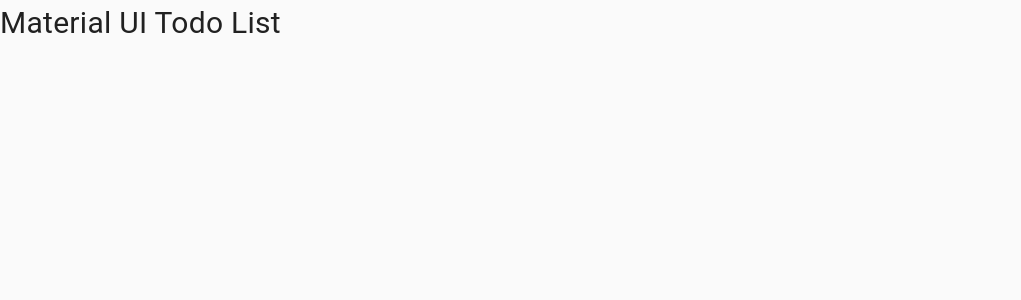
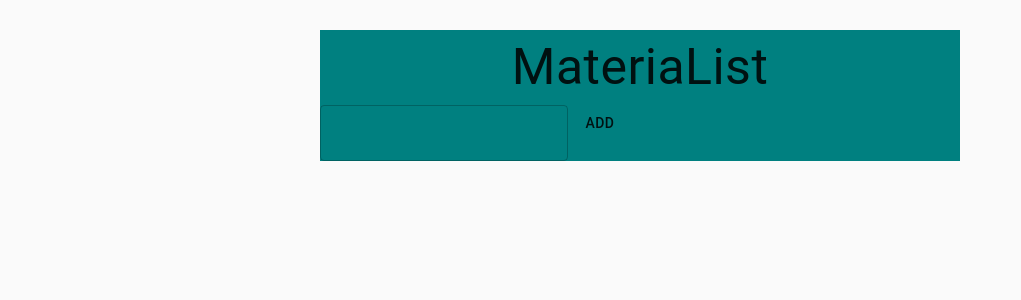
Before and after one commit to markdreed512/material-ui-todo, a React (Create React App) app: page / in a window 1280 px wide. Shown: the top 300 px of the page, without its empty margins (0-1021 px from the left). Built offline with nearby package versions, Linux system fonts and the light colour scheme.

Commit message:
title component

```diff
--- a/src/App.js
+++ b/src/App.js
@@ -1,11 +1,30 @@
 import React from 'react';
 import './App.css';
 import Title from './components/Title'
-import { CssBaseline } from '@material-ui/core'
+import TodoInput from './components/TodoInput'
+import { CssBaseline, makeStyles, Grid } from '@material-ui/core'
+
+const useStyles = makeStyles({
+  mainStyle: {
+    backgroundColor: "teal"
+  }
+})
+
 const App = () => {
+  const classes = useStyles()
   return (
     <CssBaseline>
-      <Title />
+      <Grid container>
+      <Grid item xs={0} md={3}></Grid>
+
+        <Grid item xs={12} md={6}>
+          <main className={classes.mainStyle}>
+            <Title />
+            <TodoInput />
+          </main>
+        </Grid>
+        <Grid item xs={0} md={3}></Grid>
+      </Grid>
     </CssBaseline>
   );
 }
--- a/src/components/Title.js
+++ b/src/components/Title.js
@@ -3,15 +3,17 @@ import { Typography, makeStyles } from '@material-ui/core'
 
 const useStyles = makeStyles({
     titleStyle: {
-        fontSize: "30px"
+        fontSize: "50px",
+        marginTop: "30px"
     }
 })
 
 function Title() {
     const classes = useStyles()
     return (
-        <Typography className={classes.titleStyle}>
-            Material UI Todo List
+
+        <Typography className={classes.titleStyle} align="center">
+            MateriaList
         </Typography>
     )
 }
--- /dev/null
+++ b/src/components/TodoInput.js
@@ -0,0 +1,12 @@
+import React from 'react'
+import { TextField, Button } from '@material-ui/core'
+function TodoInput() {
+    return (
+        <form>
+            <TextField variant="outlined"/>
+            <Button>ADD</Button>
+        </form>
+    )
+}
+
+export default TodoInput
```
